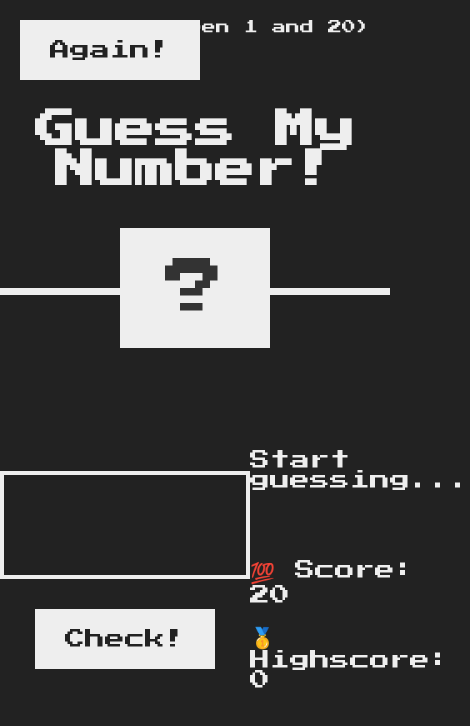
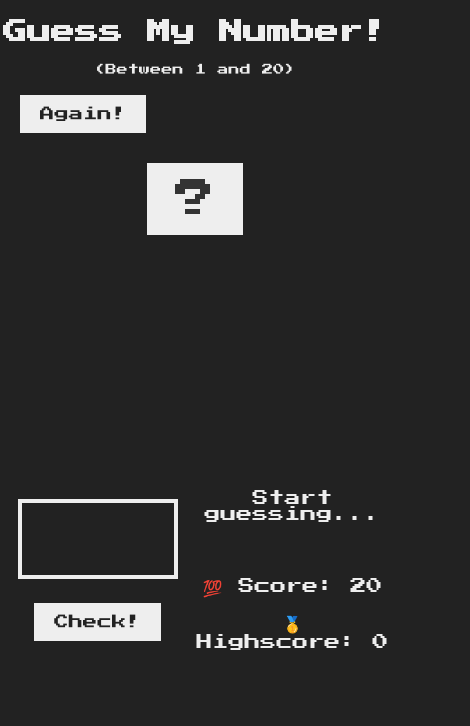
Before and after one commit to comrade-84/game, a plain HTML site: page index.html in a window 390 px wide. Shown: the whole page, 470 px wide, since content can reach past the window. Drawn offline with Linux system fonts and the light colour scheme.

Commit message:
fix the media-view of the game

```diff
--- a/index.html
+++ b/index.html
@@ -9,8 +9,10 @@
   </head>
   <body>
     <header>
+      <div class="top">
       <h1>Guess My Number!</h1>
       <p class="between">(Between 1 and 20)</p>
+    </div>
       <button class="btn again" id="again">Again!</button>
       <div class="number">?</div>
     </header>
--- a/style.css
+++ b/style.css
@@ -49,13 +49,13 @@ main {
 h1 {
   font-size: 4rem;
   text-align: center;
-  position: absolute;
-  width: 100%;
-  top: 52%;
-  left: 50%;
-  transform: translate(-50%, -50%);
 }
-
+.top{
+  display: flex;
+  /* flex-direction: row; */
+  justify-content: space-around;
+  align-items: center;
+}
 .number {
   background: #eee;
   color: #333;
@@ -63,23 +63,20 @@ h1 {
   width: 15rem;
   padding: 3rem 0rem;
   text-align: center;
-  position: absolute;
+  margin: 20px auto;
+  /* position: absolute;
   bottom: 0;
   left: 50%;
-  transform: translate(-50%, 50%);
+  transform: translate(-50%, 50%); */
 }
 
 .between {
   font-size: 1.4rem;
-  position: absolute;
-  top: 2rem;
-  right: 2rem;
 }
 
 .again {
-  position: absolute;
-  top: 2rem;
-  left: 2rem;
+ margin-top: 20px;
+ margin-left: 20px;
 }
 
 .guess {
@@ -117,3 +114,48 @@ h1 {
 .label-score {
   margin-bottom: 2rem;
 }
+
+
+
+
+/* MEDIA QUERIES */
+@media (max-width: 768px) {
+  html {
+    font-size: 50%;
+  }
+  header{
+    border-bottom: none;
+  }
+  .left, .right {
+    width: 100%;
+    text-align: center;
+  }
+
+  .guess {
+    width: 20rem;
+    font-size: 4rem;
+  }
+
+  .btn {
+    font-size: 1.8rem;
+    padding: 1.5rem 2.5rem;
+  }
+
+  .number {
+    font-size: 5rem;
+    width: 12rem;
+    padding: 2rem 0;
+    margin-top: 30px;
+  }
+
+  h1 {
+    font-size: 3rem;
+    margin: 20px 0;
+  }
+  .top{
+    flex-direction: column;
+  }
+  .again{
+    /* margin-bottom: 30px; */
+  }
+}
```
